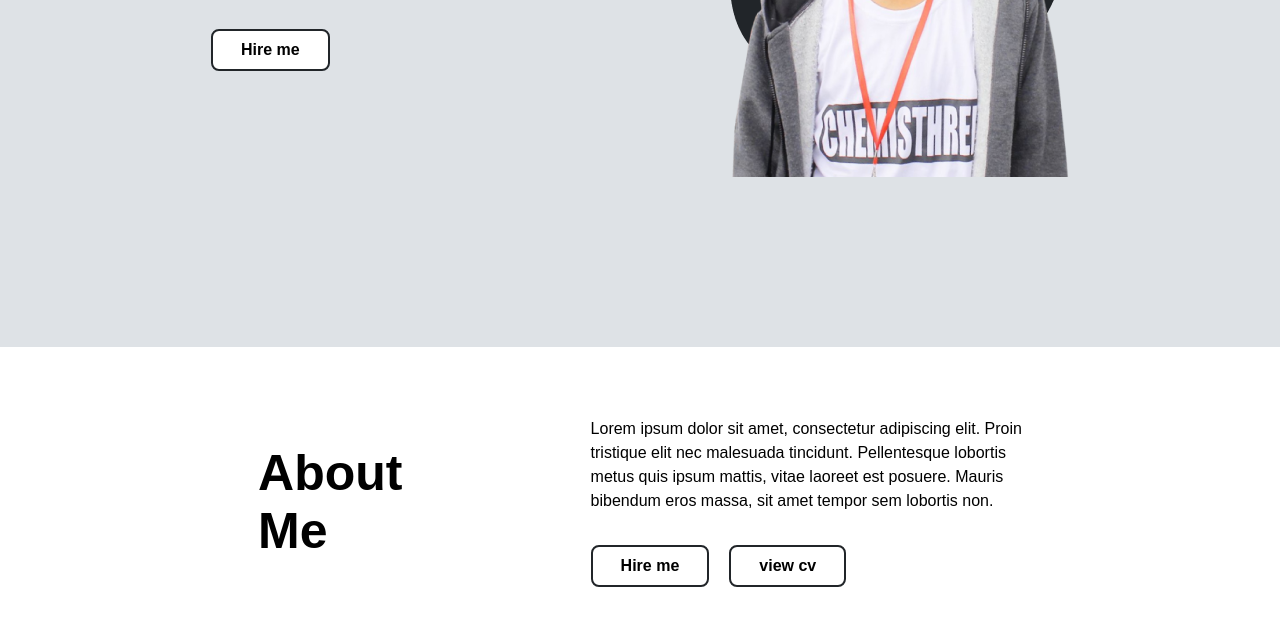
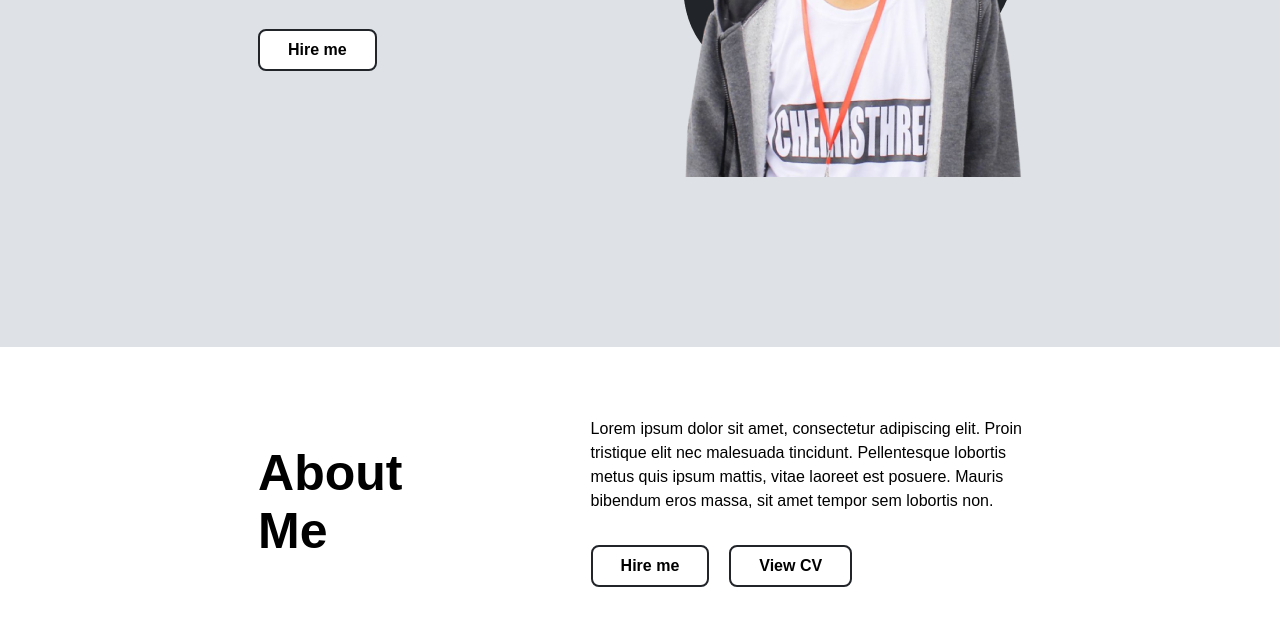
Before and after one commit to EsraaGamal404/R, a plain HTML site: page index.html in a window 1280 px wide. Shown: the part 453-1078 px from the top of the page. Drawn offline with Linux system fonts and the light colour scheme; a web font is replaced by a local one.

```diff
--- a/assets/styles/main.css
+++ b/assets/styles/main.css
@@ -120,7 +120,7 @@ header nav input{
     height: 100vh;
     display: flex;
     align-items: center;
-    justify-content: space-around;
+    justify-content: space-evenly;
     padding: 70px;
   }
   .image img{
--- a/index.html
+++ b/index.html
@@ -51,7 +51,7 @@
           </p>
           <div class="btn">
             <button class="btn1">Hire me</button>
-             <button class="btn1">view cv</button>
+             <button class="btn1">View CV</button>
           </div>
           </div>
       </section>
```
